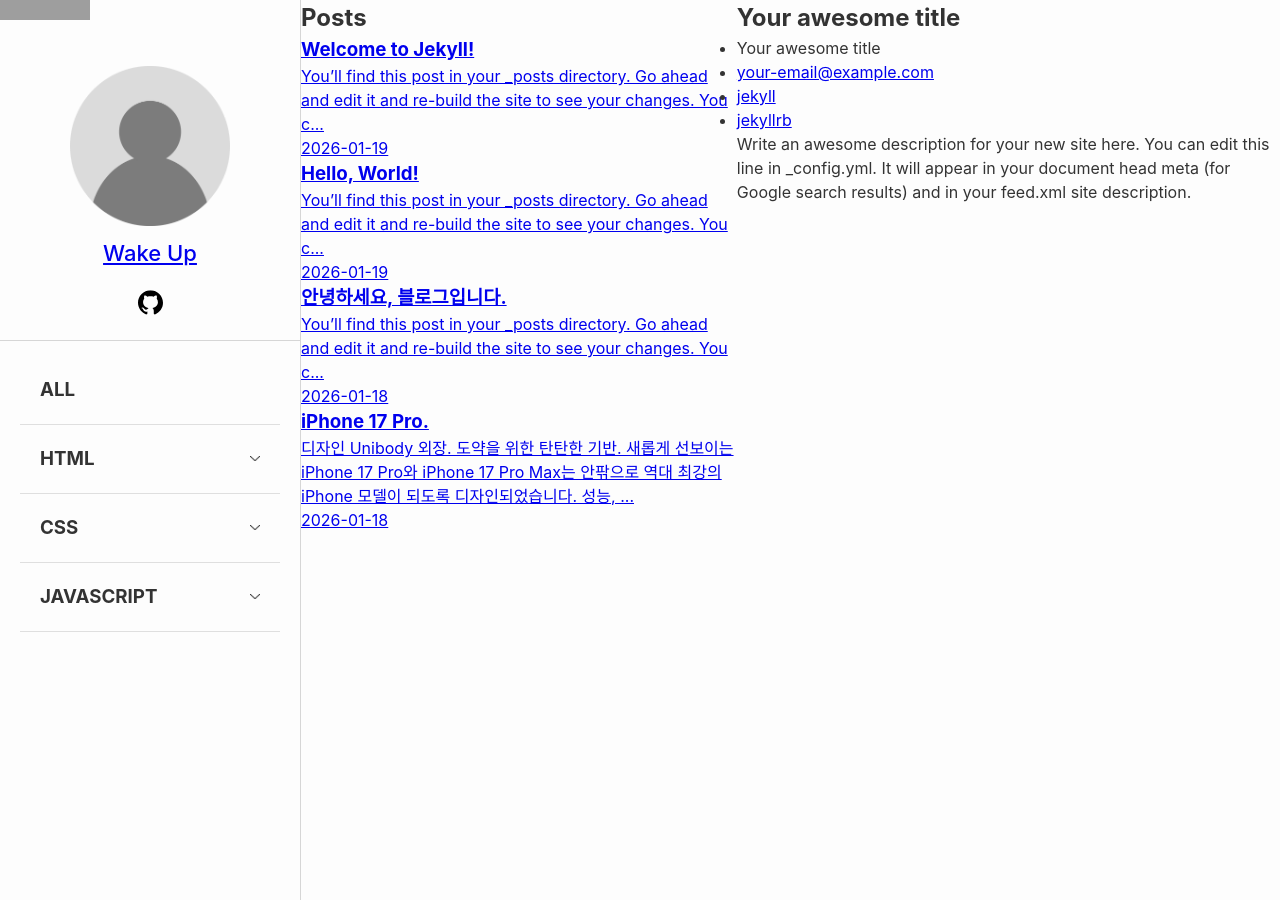
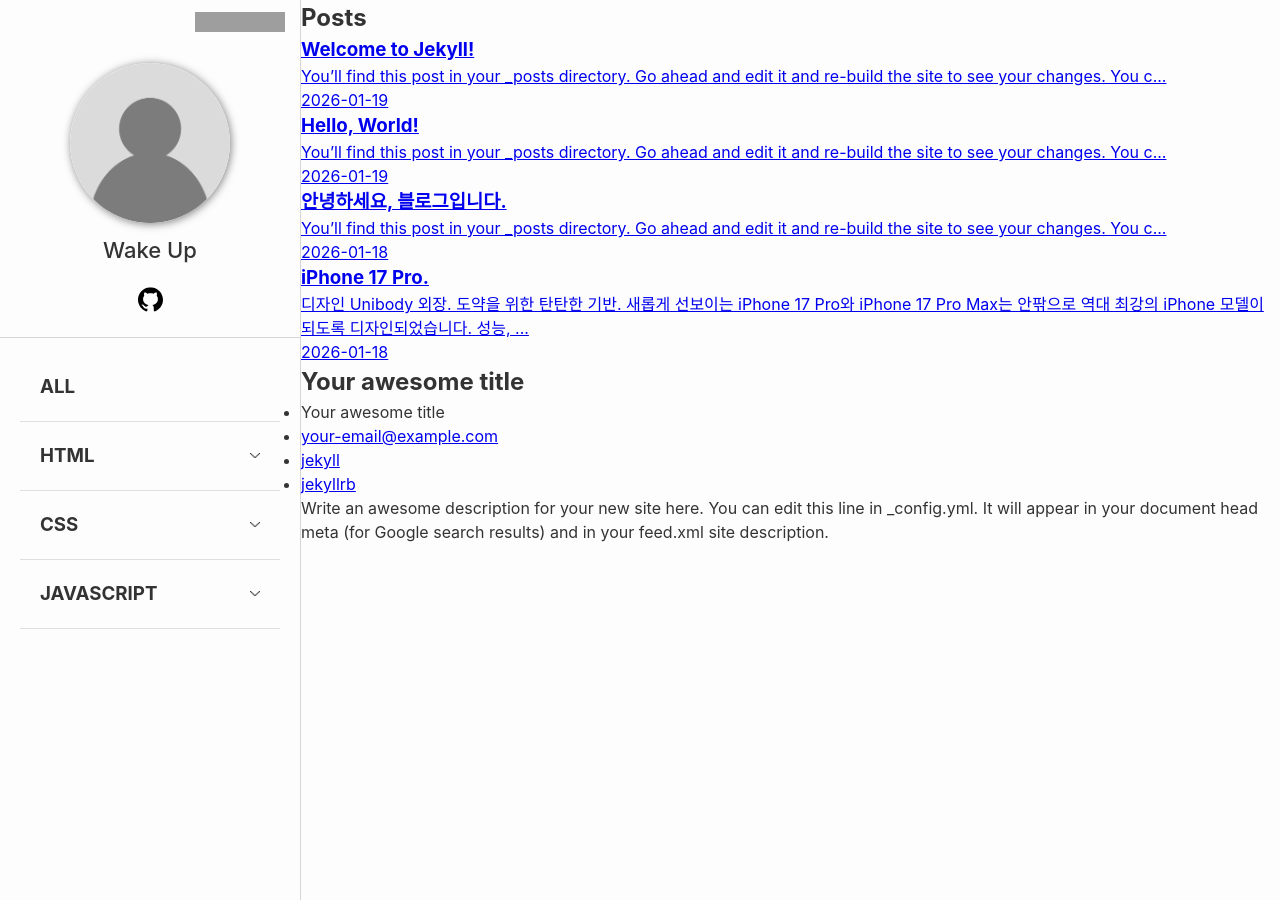
Before and after one commit to adk2421/wakeup, a Jekyll site: the page built from index.html, in a window 1280 px wide. Built offline with Jekyll 4.4.1, drawn with Linux system fonts in a browser that asks for light colours; some web fonts are replaced; grey boxes are pictures that could not be loaded.

Commit message:
refactor: base, menu, page CSS 분리

```diff
--- a/_layouts/default.html
+++ b/_layouts/default.html
@@ -11,7 +11,9 @@
 		<link rel="stylesheet" href="{{ site.settings.url.css | relative_url }}/main.css">
 		<link rel="stylesheet" href="{{ site.settings.url.css | relative_url }}/post.css">
 	{% elsif site.settings.menu.type == "left" %}
+		<link rel="stylesheet" href="{{ site.settings.url.css | relative_url }}/base.css">
 		<link rel="stylesheet" href="{{ site.settings.url.css | relative_url }}/menu.css">
+		<link rel="stylesheet" href="{{ site.settings.url.css | relative_url }}/page.css">
 	{% endif %}
 
 	<!-- Google tag (gtag.js) -->
@@ -20,7 +22,6 @@
 		window.dataLayer = window.dataLayer || [];
 		function gtag() { dataLayer.push(arguments); }
 		gtag('js', new Date());
-
 		gtag('config', 'G-XTWB4EY6BC');
 	</script>
 </head>
@@ -32,8 +33,10 @@
 	{% elsif site.settings.menu.type == "left" %}
 		<div class="container">
 			{% include menu-left.html %}
-			{{ content }}
-			{% include footer.html %}
+			<div class="page">
+				{{ content }}
+				{% include footer.html %}
+			</div>
 		</div>
 		<script src="{{ site.settings.url.js | relative_url }}/menu.js"></script>
 	{% endif %}
--- /dev/null
+++ b/assets/css/base.css
@@ -0,0 +1,57 @@
+:root {
+	--classic-blue: #0f4c81;
+
+	--primary-color: var(--classic-blue);
+	--primary-light: #efefef;
+
+	--secondary-color: #7eaad2;
+	--secondary-light: #fdfdfd;
+
+	--text-color: #333333;
+	--text-middle-color: #666666;
+	--text-light-color: #999999;
+
+	--bg-color: #fdfdfd;
+	--bg-middle-color: #f2f2f2;
+	--bg-dark-color: #c3c3c3;
+
+	--primary-border: #d6d6d6;
+	--secondary-border: #dfdfdf;
+
+	--primary-btn-active: var(--primary-color);
+	--primary-btn-active-text: var(--primary-light);
+	--primary-btn-hover: var(--secondary-color);
+	--primary-btn-hover-text: var(--secondary-light);
+
+	--primary-text-hover: #066cc5;
+}
+
+* {
+	margin: 0;
+	padding: 0;
+}
+
+body {
+	display: flex;
+	min-height: 100vh;
+	font-family: "Pretendard Variable", "Pretendard", -apple-system, BlinkMacSystemFont, "Segoe UI", Roboto, Helvetica, Arial, sans-serif, "Apple Color Emoji", "Segoe UI Emoji", "Segoe UI Symbol";
+	font-size: 16px;
+	font-weight: 400;
+	line-height: 1.5;
+	color: var(--text-color);
+	background-color: var(--bg-color);
+	-webkit-text-size-adjust: 100%;
+	-webkit-font-feature-settings: "kern" 1;
+	-moz-font-feature-settings: "kern" 1;
+	-o-font-feature-settings: "kern" 1;
+	font-feature-settings: "kern" 1;
+	font-kerning: normal;
+}
+
+.container {
+	display: flex;
+}
+
+.container .page {
+	width: 100%;
+}
--- a/assets/css/menu.css
+++ b/assets/css/menu.css
@@ -1,52 +1,3 @@
-:root {
-	--classic-blue: #0f4c81;
-
-	--primary-color: var(--classic-blue);
-	--primary-light: #efefef;
-
-	--secondary-color: #7eaad2;
-	--secondary-light: #fdfdfd;
-
-	--text-color: #333333;
-	--bg-color: #fdfdfd;
-
-	--primary-border: #d6d6d6;
-	--secondary-border: #dfdfdf;
-
-	--primary-btn-active: var(--primary-color);
-	--primary-btn-active-text: var(--primary-light);
-	--primary-btn-hover: var(--secondary-color);
-	--primary-btn-hover-text: var(--secondary-light);
-
-	--primary-text-hover: #066cc5;
-}
-
-* {
-	margin: 0;
-	padding: 0;
-}
-
-body {
-	display: flex;
-	min-height: 100vh;
-	font-family: "Pretendard Variable", "Pretendard", -apple-system, BlinkMacSystemFont, "Segoe UI", Roboto, Helvetica, Arial, sans-serif, "Apple Color Emoji", "Segoe UI Emoji", "Segoe UI Symbol";
-	font-size: 16px;
-	font-weight: 400;
-	line-height: 1.5;
-	color: var(--text-color);
-	background-color: var(--bg-color);
-	-webkit-text-size-adjust: 100%;
-	-webkit-font-feature-settings: "kern" 1;
-	-moz-font-feature-settings: "kern" 1;
-	-o-font-feature-settings: "kern" 1;
-	font-feature-settings: "kern" 1;
-	font-kerning: normal;
-}
-
-.container {
-	display: flex;
-}
-
 .container .sidebar {
 	width: 300px;
 	min-width: 300px;
@@ -54,9 +5,23 @@
 	user-select: none;
 }
 
+.container .sidebar div.hits {
+	padding: 12px 15px 25px 15px;
+    float: right;
+}
+
 .container .sidebar div.profile {
 	padding: 40px 70px 25px 70px;
 	border-bottom: 1px solid var(--primary-border);
+}
+
+.container .sidebar div.profile a {
+	text-decoration: none;
+	color: var(--text-color);
+}
+
+.container .sidebar div.profile a:hover {
+	filter: opacity(0.6);
 }
 
 .container .sidebar div.profile .profile-image {
@@ -65,6 +30,8 @@
 
 .container .sidebar div.profile .profile-image img {
 	width: 100%;
+	border-radius: 100px;
+	box-shadow: 1px 1px 8px #7f7f7f;
 }
 
 .container .sidebar div.profile .profile-name {
@@ -87,10 +54,6 @@
 	height: 25px;
 	margin: 0 4px;
 	cursor: pointer;
-}
-
-.container .sidebar div.profile .profile-link a:hover {
-	filter: opacity(0.6);
 }
 
 .container .menu {
--- /dev/null
+++ b/assets/css/page.css
@@ -0,0 +1,106 @@
+.container .page .content {
+	padding: 60px 80px;
+}
+
+.container .page .content .menu-title {
+	margin-bottom: 20px;
+	font-size: 32px;
+}
+
+.container .page .content .post {
+	display: flex;
+	flex-wrap: wrap;
+}
+
+.container .page .content .post a {
+	text-decoration: none;
+	color: var(--text-color);
+}
+
+.container .page .content .post .post-card {
+	width: 280px;
+	height: 360px;
+	padding: 35px;
+	margin: 20px;
+	/* background-color: #dce5ed; */
+	border-radius: 10px;
+	box-shadow: 1px 1px 6px #a4a4a4;
+}
+
+.container .page .content .post .post-card .post-thumbnail {
+	width: 280px;
+	height: 200px;
+	border: 1px solid #cfcfcf;
+	border-radius: 10px;
+	overflow: hidden;
+}
+
+.container .page .content .post .post-card .post-thumbnail img {
+	width: 100%;
+	height: 100%;
+	background-color: var(--bg-color);
+	object-fit: cover;
+	object-position: center;
+}
+
+.container .page .content .post .post-card .post-info {
+	padding: 20px 0px 5px 0px;
+}
+
+.container .page .content .post .post-card .post-info .post-title {
+	font-size: 22px;
+}
+
+.container .page .content .post .post-card .post-info .post-meta {
+	margin-bottom: 15px;
+	font-size: 14px;
+	color: var(--text-middle-color);
+}
+
+.container .page .content .post .post-card .post-info .post-meta > .icon {
+	fill: var(--text-color);
+	vertical-align: middle;
+	margin-right: 2px;
+}
+
+.container .page .content .post .post-card .post-info .post-short-content {
+	font-size: 14px;
+	margin-bottom: 12px;
+	color: var(--text-middle-color);
+}
+
+.container .page .footer {
+	padding: 60px 80px;
+	background-color: var(--bg-middle-color);
+	border-top: 1px solid var(--primary-border);
+}
+
+.container .page .footer .footer-title {
+	font-size: 32px;
+	margin-bottom: 20px;
+}
+
+.container .page .footer .footer-info {
+	display: flex;
+	margin-bottom: 30px;
+}
+
+.container .page .footer .footer-info a {
+	text-decoration: none;
+	color: var(--primary-text-hover);
+}
+
+.container .page .footer .footer-info .footer-box {
+	flex: 1;
+}
+
+.container .page .footer .footer-info .footer-box > div {
+	padding: 3px 2px;
+}
+
+.container .page .footer .footer-desc {
+	margin-bottom: 20px;
+	padding-top: 8px;
+    border-top: 3px solid #b8b8b8;
+	color: var(--text-middle-color);
+}
```
